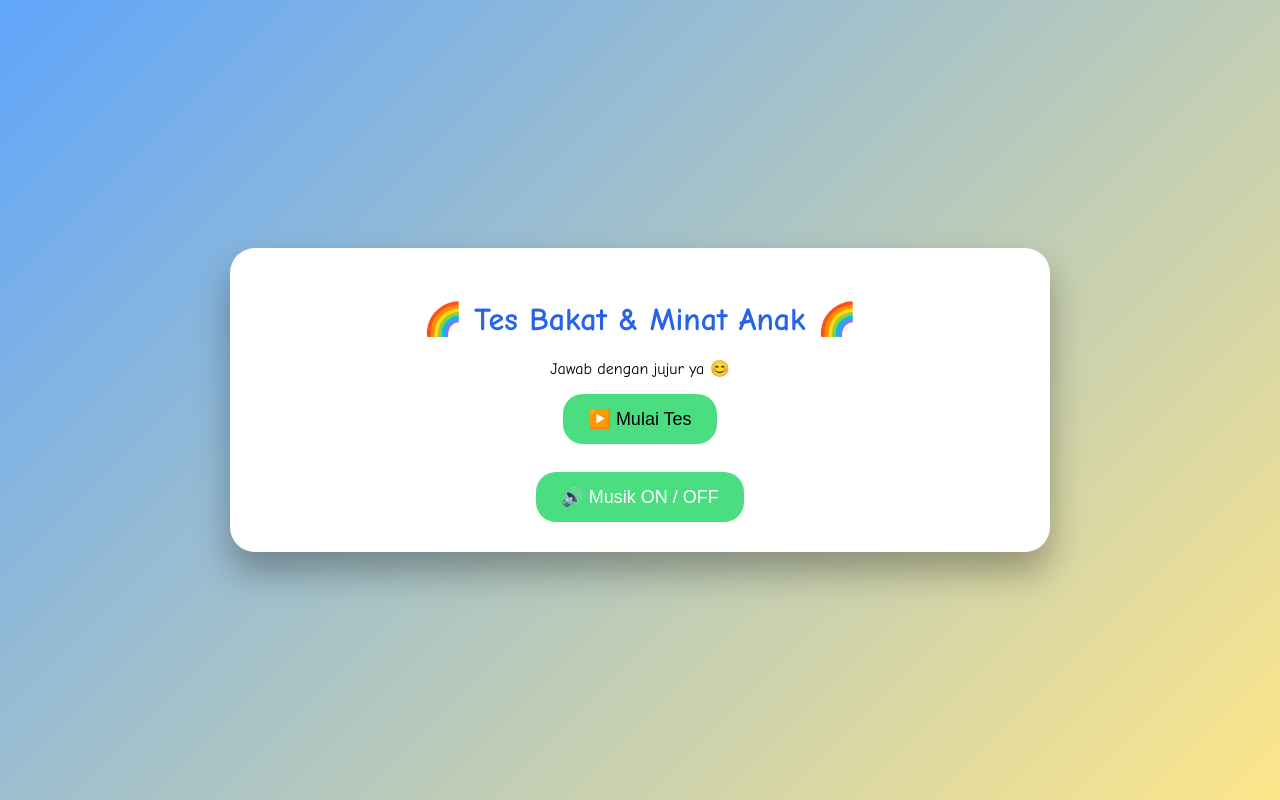
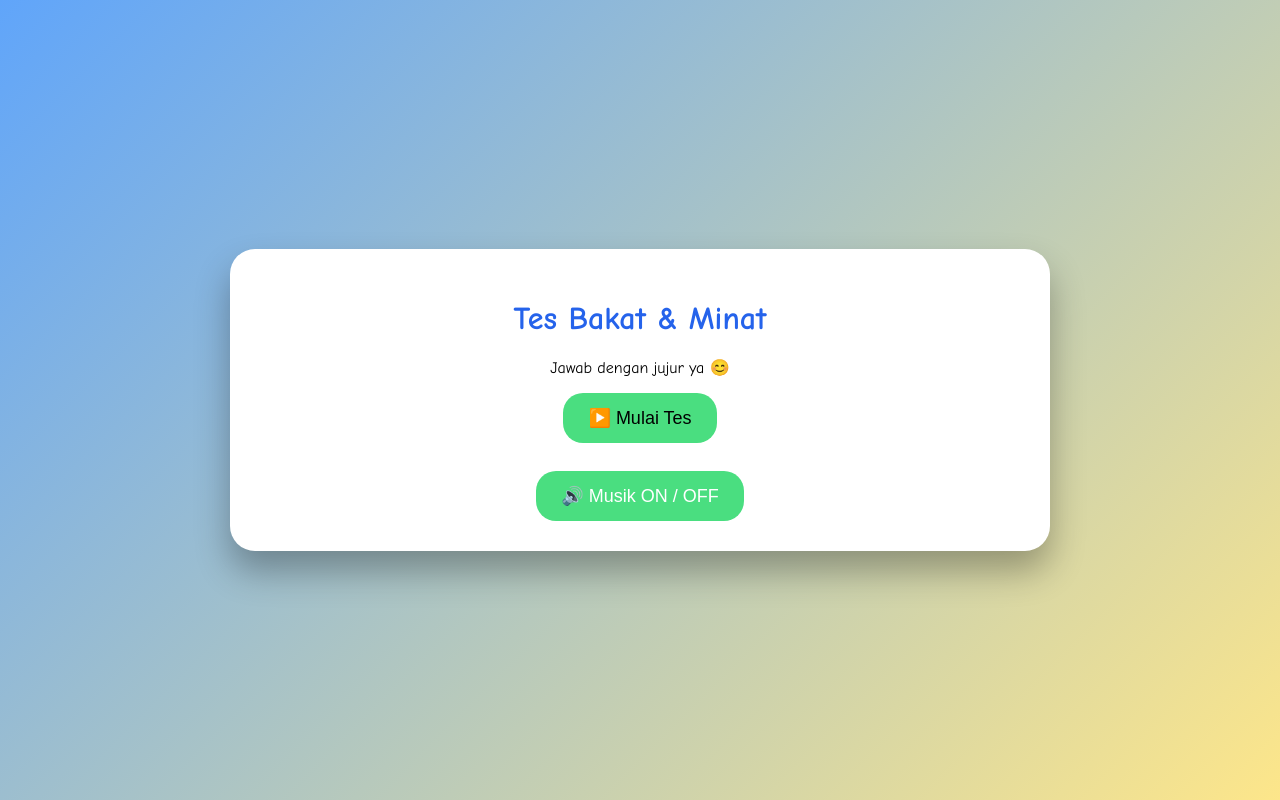
Before and after one commit to BAYU18/bakatminat, a plain HTML site: page index.html in a window 1280 px wide. Drawn offline with nearby package versions, Linux system fonts and the light colour scheme.

Commit message:
Update index.html

```diff
--- a/index.html
+++ b/index.html
@@ -2,7 +2,7 @@
 <html lang="id">
 <head>
 <meta charset="UTF-8">
-<title>Tes Bakat & Minat Anak</title>
+<title>Tes Bakat & Minat </title>
 <script src="https://cdn.jsdelivr.net/npm/chart.js"></script>
 
 <style>
@@ -93,7 +93,7 @@ h1{text-align:center;color:#2563eb}
 </audio>
 
 <div class="app" id="app">
-  <h1>🌈 Tes Bakat & Minat Anak 🌈</h1>
+  <h1> Tes Bakat & Minat </h1>
   <div class="start">
     <p>Jawab dengan jujur ya 😊</p>
     <button onclick="startTest()">▶️ Mulai Tes</button><br><br>
```
